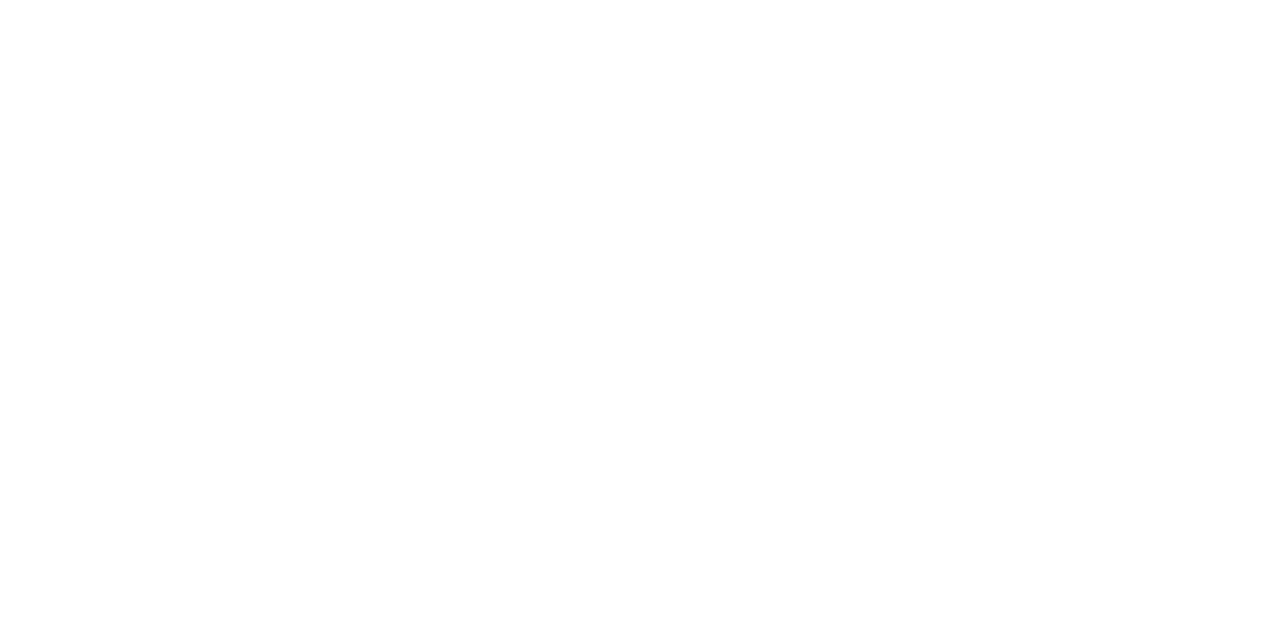
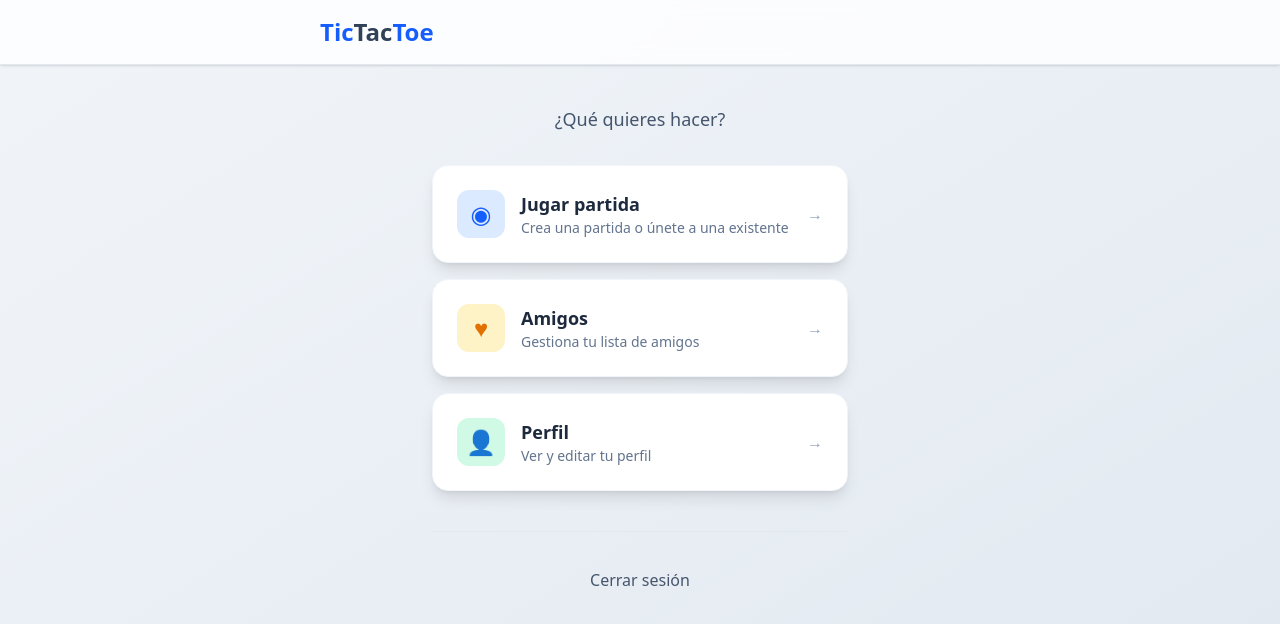
Before and after one commit to AlejandroGuerraJimenez/TicTacToe-Frontend, an Angular app in the folder tictactoe/: page /home in a window 1280 px wide. Before the commit this address led to /. Shown: the top 624 px of the page. Built offline with nearby package versions, Linux system fonts and the light colour scheme.

Commit message:
Implemented home and added a placeholder

```diff
--- /dev/null
+++ b/tictactoe/src/app/components/home/home.html
@@ -0,0 +1,79 @@
+<div class="min-h-screen bg-gradient-to-br from-slate-100 to-slate-200">
+  <!-- Header -->
+  <header class="bg-white/80 backdrop-blur-sm border-b border-slate-200 shadow-sm">
+    <div class="max-w-2xl mx-auto px-4 py-4 flex items-center justify-between">
+      <h1 class="text-2xl font-bold text-slate-800">
+        <span class="text-blue-600">Tic</span><span class="text-slate-700">Tac</span><span class="text-blue-600">Toe</span>
+      </h1>
+    </div>
+  </header>
+
+  <main class="max-w-md mx-auto px-4 py-10">
+    <p class="text-center text-slate-600 text-lg mb-8">
+      ¿Qué quieres hacer?
+    </p>
+
+    <div class="flex flex-col gap-4">
+      <!-- Jugar -->
+      <a
+        routerLink="/game"
+        class="block bg-white rounded-2xl p-6 shadow-lg border border-slate-100 hover:shadow-xl hover:border-blue-200 transition-all duration-200 group"
+      >
+        <div class="flex items-center gap-4">
+          <span class="flex items-center justify-center w-12 h-12 rounded-xl bg-blue-100 text-blue-600 text-2xl group-hover:bg-blue-500 group-hover:text-white transition-colors">
+            ◉
+          </span>
+          <div class="flex-1">
+            <h2 class="font-semibold text-slate-800 text-lg">Jugar partida</h2>
+            <p class="text-sm text-slate-500">Crea una partida o únete a una existente</p>
+          </div>
+          <span class="text-slate-400 group-hover:text-blue-500">→</span>
+        </div>
+      </a>
+
+      <!-- Amigos -->
+      <a
+        routerLink="/friends"
+        class="block bg-white rounded-2xl p-6 shadow-lg border border-slate-100 hover:shadow-xl hover:border-blue-200 transition-all duration-200 group"
+      >
+        <div class="flex items-center gap-4">
+          <span class="flex items-center justify-center w-12 h-12 rounded-xl bg-amber-100 text-amber-600 text-2xl group-hover:bg-amber-500 group-hover:text-white transition-colors">
+            ♥
+          </span>
+          <div class="flex-1">
+            <h2 class="font-semibold text-slate-800 text-lg">Amigos</h2>
+            <p class="text-sm text-slate-500">Gestiona tu lista de amigos</p>
+          </div>
+          <span class="text-slate-400 group-hover:text-amber-500">→</span>
+        </div>
+      </a>
+
+      <!-- Perfil -->
+      <a
+        routerLink="/profile"
+        class="block bg-white rounded-2xl p-6 shadow-lg border border-slate-100 hover:shadow-xl hover:border-blue-200 transition-all duration-200 group"
+      >
+        <div class="flex items-center gap-4">
+          <span class="flex items-center justify-center w-12 h-12 rounded-xl bg-emerald-100 text-emerald-600 text-2xl group-hover:bg-emerald-500 group-hover:text-white transition-colors">
+            👤
+          </span>
+          <div class="flex-1">
+            <h2 class="font-semibold text-slate-800 text-lg">Perfil</h2>
+            <p class="text-sm text-slate-500">Ver y editar tu perfil</p>
+          </div>
+          <span class="text-slate-400 group-hover:text-emerald-500">→</span>
+        </div>
+      </a>
+    </div>
+
+    <!-- Cerrar sesión -->
+    <div class="mt-10 pt-6 border-t border-slate-200">
+      <a
+        routerLink="/login"
+        class="block w-full text-center py-3 rounded-xl text-slate-600 hover:bg-slate-100 hover:text-slate-800 transition-colors font-medium"
+      >
+        Cerrar sesión
+      </a>
+    </div>
+  </main>
+</div>
--- /dev/null
+++ b/tictactoe/src/app/components/placeholder/placeholder.ts
@@ -0,0 +1,17 @@
+import { Component, inject } from '@angular/core';
+import { RouterModule, ActivatedRoute } from '@angular/router';
+
+@Component({
+  selector: 'app-placeholder',
+  imports: [RouterModule],
+  template: `
+    <div class="min-h-screen bg-slate-100 flex flex-col items-center justify-center px-4">
+      <p class="text-slate-600 text-lg mb-6">{{ label }}</p>
+      <a routerLink="/home" class="text-blue-600 hover:underline font-medium">Volver al inicio</a>
+    </div>
+  `,
+})
+export class PlaceholderComponent {
+  private route = inject(ActivatedRoute);
+  label = this.route.snapshot.data['label'] ?? 'Próximamente';
+}
```
Also changed, not shown: tictactoe/src/app/app.routes.ts (+8 -2 lines), tictactoe/src/app/components/home/home.ts (added, +9 -0 lines), 1 other file (tests, documents, lock files or other folders).
